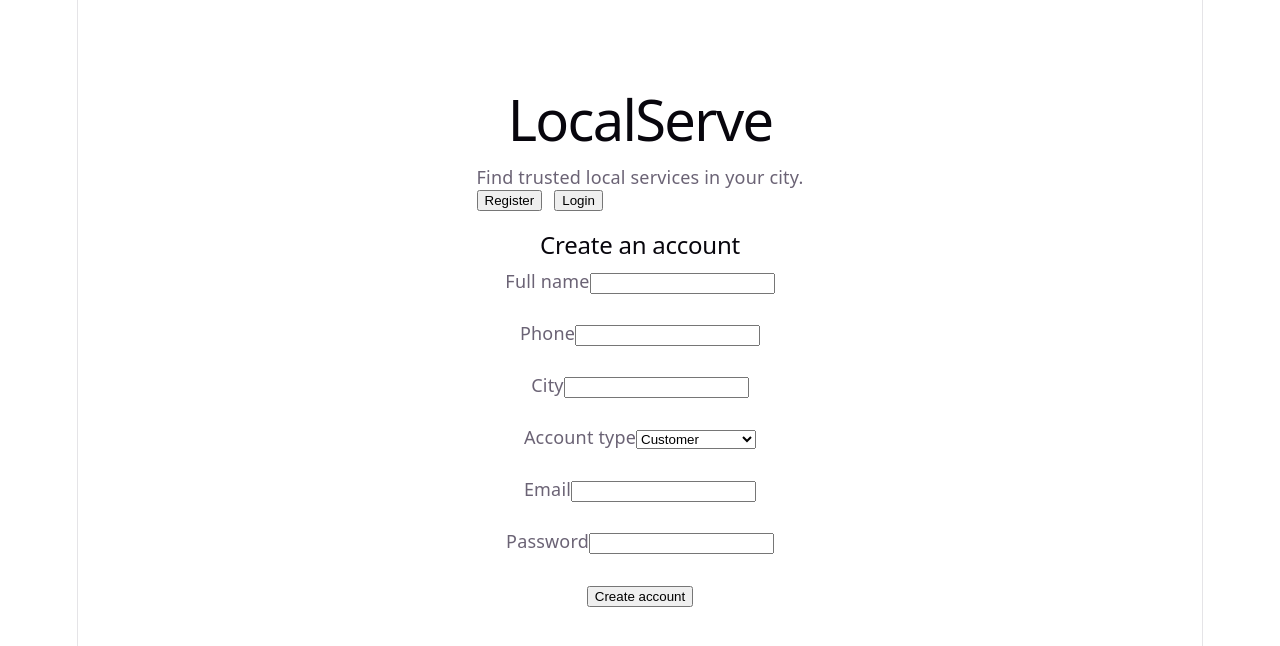
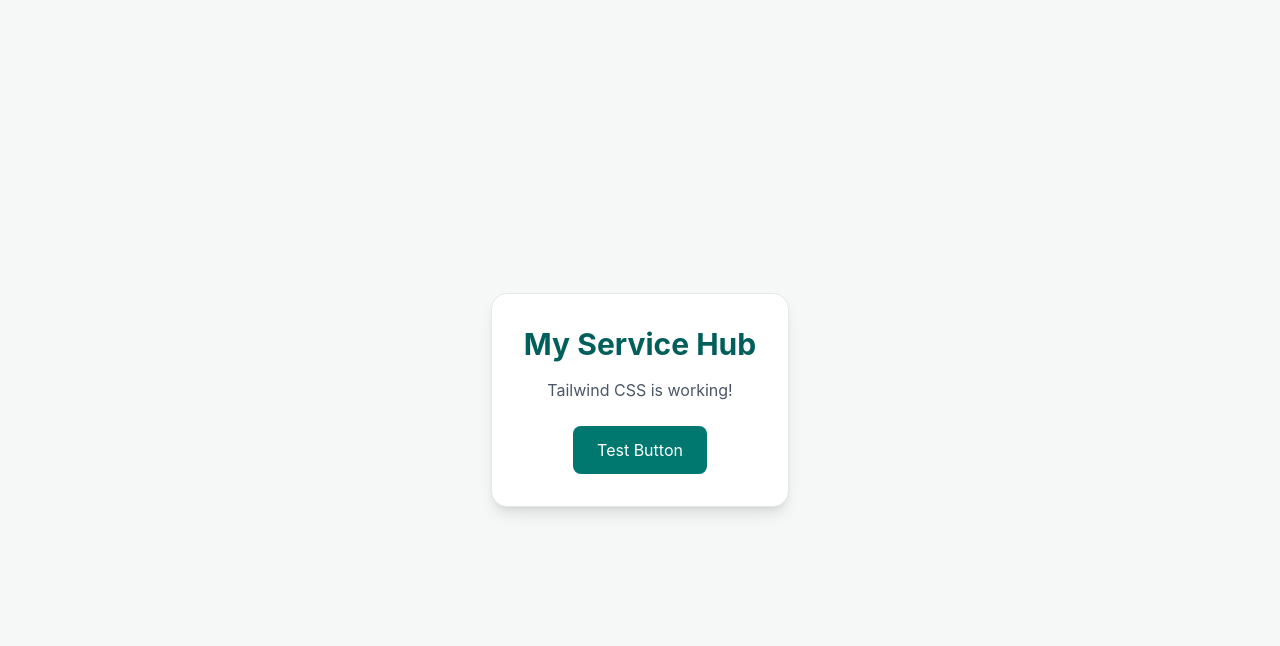
Before and after one commit to Chaitali2108-design/My-Service-Hub, a React app in the folder frontend/: page / in a window 1280 px wide. Shown: the top 646 px of the page. Built offline with nearby package versions, Linux system fonts and the light colour scheme; the HTML template or start-up script is replaced by a standard one.

Commit message:
created a simple msg to try tailwind

```diff
--- a/frontend/src/App.jsx
+++ b/frontend/src/App.jsx
@@ -1,196 +1,20 @@
-
-import { useState } from 'react';
 
 function App() {
-  const [mode, setMode] = useState('register');
-  const [message, setMessage] = useState('');
-  const [loading, setLoading] = useState(false);
-  const [account, setAccount] = useState(null);
+  return (
+    <main className="flex min-h-screen items-center justify-center bg-[#f5f8f6] p-6">
+      <div className="max-w-md rounded-2xl border border-gray-200 bg-white p-8 text-center shadow-lg">
+        <h1 className="text-3xl font-bold text-teal-800">
+          My Service Hub
+        </h1>
 
-  const [form, setForm] = useState({
-    full_name: '',
-    email: '',
-    phone: '',
-    password: '',
-    role: 'customer',
-    city: '',
-  });
+        <p className="mt-4 text-gray-600">
+          Tailwind CSS is working!
+        </p>
 
-  function handleChange(event) {
-    const { name, value } = event.target;
-    setForm((previous) => ({ ...previous, [name]: value }));
-  }
-
-  async function handleSubmit(event) {
-    event.preventDefault();
-    setMessage('');
-    setLoading(true);
-
-    const endpoint =
-      mode === 'register' ? 'register/' : 'login/';
-
-    const payload =
-      mode === 'register'
-        ? form
-        : { email: form.email, password: form.password };
-
-    try {
-      const response = await fetch(
-        `http://127.0.0.1:8000/api/accounts/${endpoint}`,
-        {
-          method: 'POST',
-          headers: { 'Content-Type': 'application/json' },
-          body: JSON.stringify(payload),
-        }
-      );
-
-      const data = await response.json();
-
-      if (!response.ok) {
-        const errorMessage =
-          data.error || Object.values(data).flat().join(' ');
-        throw new Error(errorMessage || 'Request failed.');
-      }
-
-      setMessage(data.message);
-
-      if (mode === 'login') {
-        setAccount(data.account);
-        // Keep the token in memory for now.
-        // Do not store it in localStorage yet.
-        setForm((previous) => ({ ...previous, password: '' }));
-      } else {
-        setMode('login');
-        setForm((previous) => ({ ...previous, password: '' }));
-      }
-    } catch (error) {
-      setMessage(error.message || 'Could not connect to the backend.');
-    } finally {
-      setLoading(false);
-    }
-  }
-
-  return (
-    <main style={{ maxWidth: '420px', margin: '50px auto', padding: '24px' }}>
-      <h1>LocalServe</h1>
-      <p>Find trusted local services in your city.</p>
-
-      {account ? (
-        <section>
-          <h2>Welcome, {account.full_name}!</h2>
-          <p>Email: {account.email}</p>
-          <p>Role: {account.role}</p>
-          <p>City: {account.city}</p>
-          <button
-            onClick={() => {
-              setAccount(null);
-              setMessage('');
-              setMode('login');
-            }}
-          >
-            Log out
-          </button>
-        </section>
-      ) : (
-        <>
-          <div style={{ display: 'flex', gap: '12px', marginBottom: '20px' }}>
-            <button type="button" onClick={() => { setMode('register'); setMessage(''); }}>
-              Register
-            </button>
-            <button type="button" onClick={() => { setMode('login'); setMessage(''); }}>
-              Login
-            </button>
-          </div>
-
-          <h2>{mode === 'register' ? 'Create an account' : 'Login'}</h2>
-
-          <form onSubmit={handleSubmit}>
-            {mode === 'register' && (
-              <>
-                <label>
-                  Full name
-                  <input
-                    name="full_name"
-                    value={form.full_name}
-                    onChange={handleChange}
-                    required
-                  />
-                </label>
-
-                <br /><br />
-
-                <label>
-                  Phone
-                  <input
-                    name="phone"
-                    type="tel"
-                    value={form.phone}
-                    onChange={handleChange}
-                    required
-                  />
-                </label>
-
-                <br /><br />
-
-                <label>
-                  City
-                  <input
-                    name="city"
-                    value={form.city}
-                    onChange={handleChange}
-                    required
-                  />
-                </label>
-
-                <br /><br />
-
-                <label>
-                  Account type
-                  <select name="role" value={form.role} onChange={handleChange}>
-                    <option value="customer">Customer</option>
-                    <option value="provider">Service Provider</option>
-                  </select>
-                </label>
-
-                <br /><br />
-              </>
-            )}
-
-            <label>
-              Email
-              <input
-                name="email"
-                type="email"
-                value={form.email}
-                onChange={handleChange}
-                required
-              />
-            </label>
-
-            <br /><br />
-
-            <label>
-              Password
-              <input
-                name="password"
-                type="password"
-                value={form.password}
-                onChange={handleChange}
-                minLength={8}
-                required
-              />
-            </label>
-
-            <br /><br />
-
-            <button type="submit" disabled={loading}>
-              {loading ? 'Please wait...' : mode === 'register' ? 'Create account' : 'Login'}
-            </button>
-          </form>
-        </>
-      )}
-
-      {message && <p role="status">{message}</p>}
+        <button className="mt-6 rounded-lg bg-teal-700 px-6 py-3 font-semibold text-white hover:bg-teal-800">
+          Test Button
+        </button>
+      </div>
     </main>
   );
 }
--- a/frontend/src/index.css
+++ b/frontend/src/index.css
@@ -1,111 +1,34 @@
-:root {
-  --text: #6b6375;
-  --text-h: #08060d;
-  --bg: #fff;
-  --border: #e5e4e7;
-  --code-bg: #f4f3ec;
-  --accent: #aa3bff;
-  --accent-bg: rgba(170, 59, 255, 0.1);
-  --accent-border: rgba(170, 59, 255, 0.5);
-  --social-bg: rgba(244, 243, 236, 0.5);
-  --shadow:
-    rgba(0, 0, 0, 0.1) 0 10px 15px -3px, rgba(0, 0, 0, 0.05) 0 4px 6px -2px;
 
-  --sans: system-ui, 'Segoe UI', Roboto, sans-serif;
-  --heading: system-ui, 'Segoe UI', Roboto, sans-serif;
-  --mono: ui-monospace, Consolas, monospace;
+@import "tailwindcss";
 
-  font: 18px/145% var(--sans);
-  letter-spacing: 0.18px;
-  color-scheme: light dark;
-  color: var(--text);
-  background: var(--bg);
-  font-synthesis: none;
-  text-rendering: optimizeLegibility;
-  -webkit-font-smoothing: antialiased;
-  -moz-osx-font-smoothing: grayscale;
-
-  @media (max-width: 1024px) {
-    font-size: 16px;
-  }
+* {
+  box-sizing: border-box;
 }
 
-@media (prefers-color-scheme: dark) {
-  :root {
-    --text: #9ca3af;
-    --text-h: #f3f4f6;
-    --bg: #16171d;
-    --border: #2e303a;
-    --code-bg: #1f2028;
-    --accent: #c084fc;
-    --accent-bg: rgba(192, 132, 252, 0.15);
-    --accent-border: rgba(192, 132, 252, 0.5);
-    --social-bg: rgba(47, 48, 58, 0.5);
-    --shadow:
-      rgba(0, 0, 0, 0.4) 0 10px 15px -3px, rgba(0, 0, 0, 0.25) 0 4px 6px -2px;
-  }
-
-  #social .button-icon {
-    filter: invert(1) brightness(2);
-  }
+html {
+  scroll-behavior: smooth;
 }
 
 body {
   margin: 0;
+  min-width: 320px;
+  font-family: Inter, ui-sans-serif, system-ui, -apple-system,
+    BlinkMacSystemFont, "Segoe UI", sans-serif;
+  background: #f8faf9;
+  color: #193434;
 }
 
-#root {
-  width: 1126px;
-  max-width: 100%;
-  margin: 0 auto;
-  text-align: center;
-  border-inline: 1px solid var(--border);
-  min-height: 100svh;
-  display: flex;
-  flex-direction: column;
-  box-sizing: border-box;
+button,
+input,
+select {
+  font: inherit;
 }
 
-h1,
-h2 {
-  font-family: var(--heading);
-  font-weight: 500;
-  color: var(--text-h);
+button {
+  cursor: pointer;
 }
 
-h1 {
-  font-size: 56px;
-  letter-spacing: -1.68px;
-  margin: 32px 0;
-  @media (max-width: 1024px) {
-    font-size: 36px;
-    margin: 20px 0;
-  }
+a {
+  color: inherit;
+  text-decoration: none;
 }
-h2 {
-  font-size: 24px;
-  line-height: 118%;
-  letter-spacing: -0.24px;
-  margin: 0 0 8px;
-  @media (max-width: 1024px) {
-    font-size: 20px;
-  }
-}
-p {
-  margin: 0;
-}
-
-code,
-.counter {
-  font-family: var(--mono);
-  display: inline-flex;
-  border-radius: 4px;
-  color: var(--text-h);
-}
-
-code {
-  font-size: 15px;
-  line-height: 135%;
-  padding: 4px 8px;
-  background: var(--code-bg);
-}
```
